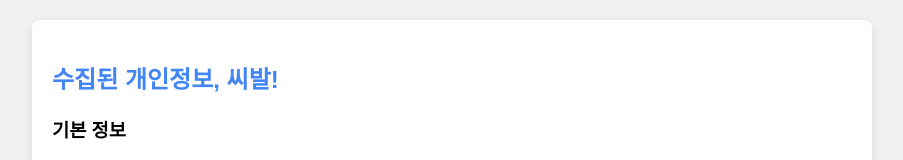
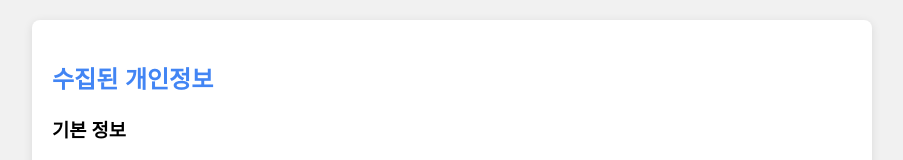
Before and after one commit to gaeko123/check12312, a plain HTML site: page index.html in a window 1280 px wide. Shown: the top 160 px of the page, without its empty margins (188-1091 px from the left). Drawn offline with Linux system fonts and the light colour scheme.

Commit message:
Update index.html

```diff
--- a/index.html
+++ b/index.html
@@ -18,7 +18,7 @@
 </head>
 <body>
     <div class="container">
-        <h2>수집된 개인정보, 씨발!</h2>
+        <h2>수집된 개인정보</h2>
 
         <div class="section">
             <h3>기본 정보</h3>
```
